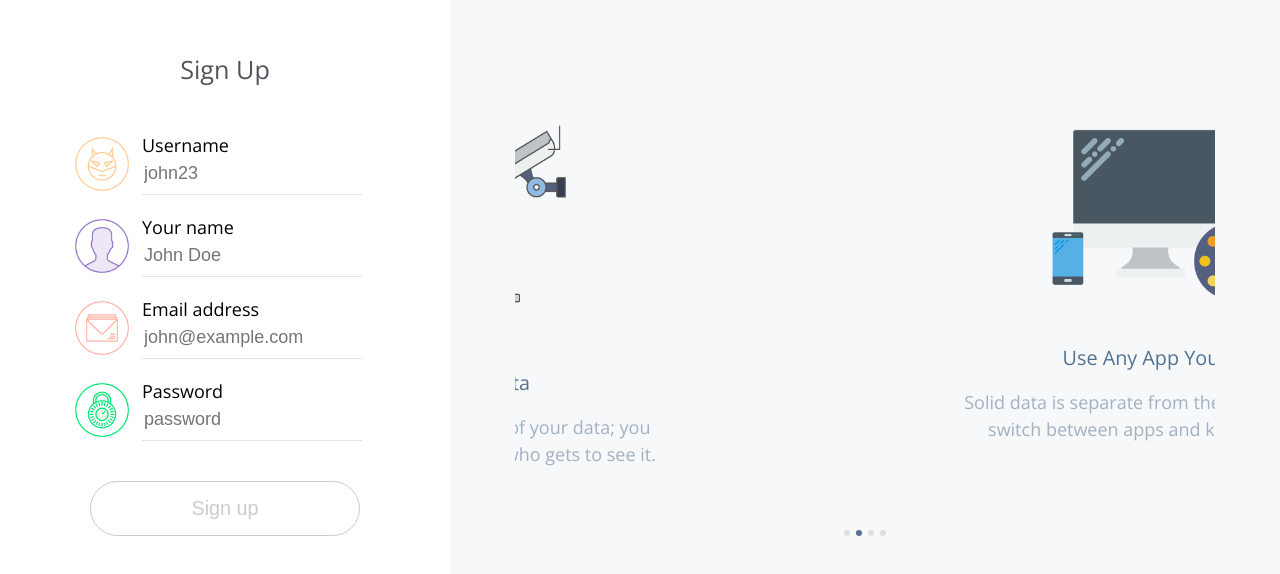
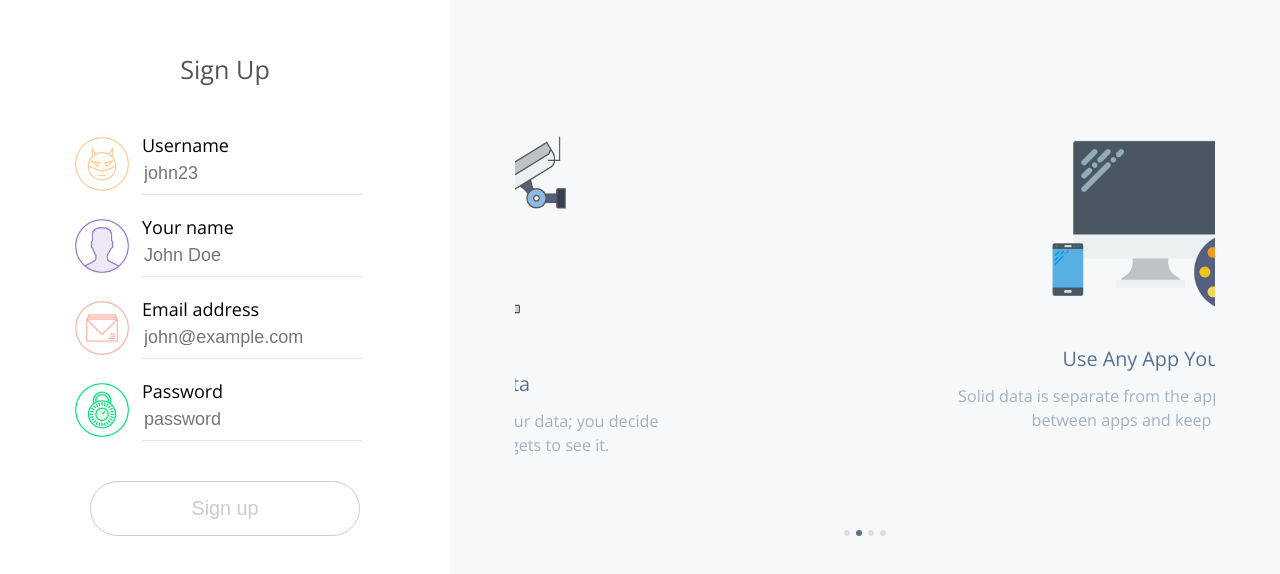
Before and after one commit to solid-contrib/solid-signup-ui, a plain HTML site: page index.html in a window 1280 px wide. Shown: the part 114-688 px from the top of the page. Drawn offline with nearby package versions, Linux system fonts and the light colour scheme.

Commit message:
make it works on very small devices

```diff
--- a/assets/css/solid-onboarding.css
+++ b/assets/css/solid-onboarding.css
@@ -50,8 +50,10 @@ h1 {
 }
 
 .onboarding-card {
+
     height: auto;
     text-align: center;
+    overflow: scroll;
 }
 
 .onboarding-card h1 {
@@ -60,7 +62,8 @@ h1 {
     line-height: 1.5em;
     color: #547190;
     text-align: center;
-    margin-top: 20px;
+    margin-top: 10px;
+    margin-bottom: 10px;
 }
 .onboarding-card h2 {
     font-size: 1.1em;
@@ -68,11 +71,12 @@ h1 {
     line-height: 1.5em;
     color: #547190;
     text-align: center;
-    margin-top: 20px;
+    margin-top: 10px;
+    margin-bottom: 10px;
 }
 
 .onboarding-card p {
-    font-size:1em;
+    font-size:0.9em;
     line-height: 1.5em;
     text-align: center;
     max-width: 80%;
```
